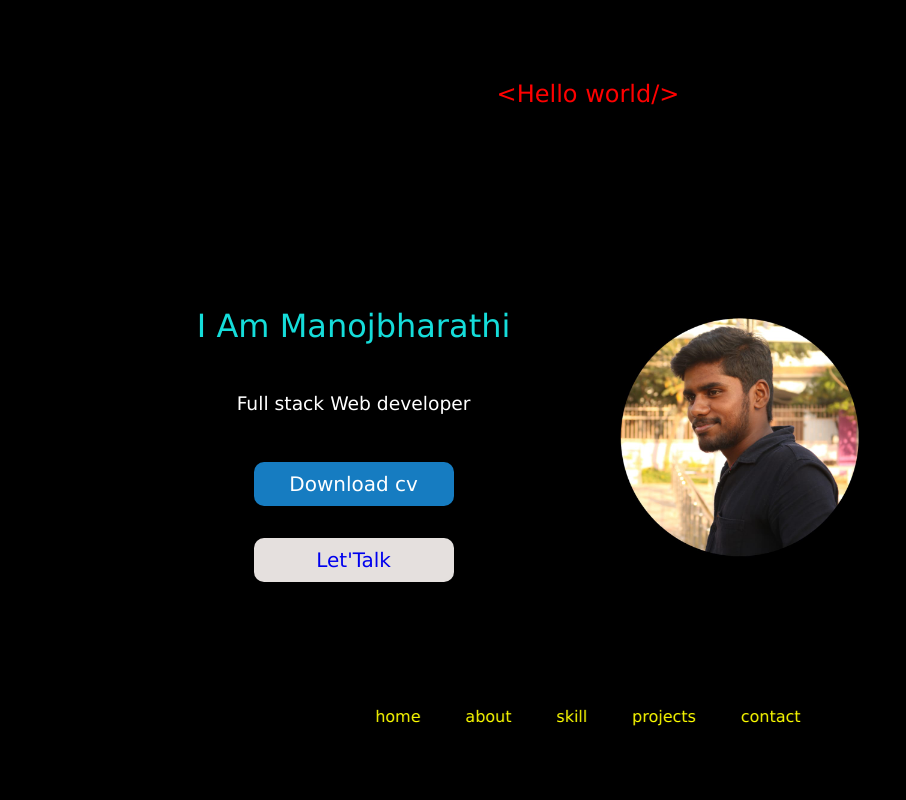
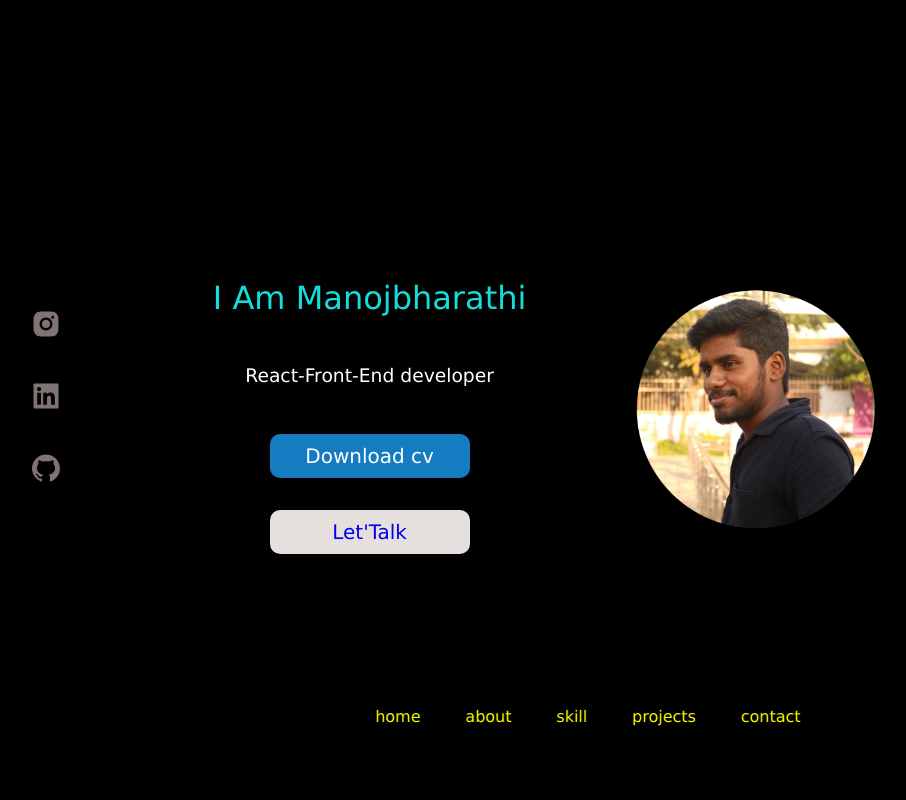
Before and after one commit to Manojkbharathi/portfolio, a React (Create React App) app: page / in a window 1280 px wide. Shown: the top 800 px of the page, without its empty margins (52-958 px from the left). Built offline with nearby package versions, Linux system fonts and the light colour scheme.

Commit message:
css modified

```diff
--- a/src/components/about-user/DetailsStyle.css
+++ b/src/components/about-user/DetailsStyle.css
@@ -7,7 +7,6 @@
   align-items: center;
   justify-content: center;
   margin-right: 3rem;
-  background-color: black;
   overflow-x: hidden;
 }
 .desc {
--- a/src/components/footer/Footer.css
+++ b/src/components/footer/Footer.css
@@ -13,7 +13,7 @@
 }
 .btn-section {
   position: relative;
-  bottom: -15rem;
+  bottom: -10rem;
   display: flex;
   align-items: center;
   justify-content: center;
@@ -34,5 +34,5 @@ a:hover {
   color: rgb(0, 251, 255);
 }
 .icon {
-  color: rgb(9, 5, 5);
+  color: rgb(127, 115, 115);
 }
--- a/src/components/header/Header.js
+++ b/src/components/header/Header.js
@@ -1,11 +1,11 @@
 import React from 'react';
 import '../header/HeaderStyle.css';
 import Profile from '../assets/WhatsApp Image 2023-07-23 at 16.19.10.jpg';
+import { AiFillInstagram, AiFillLinkedin, AiFillGithub } from 'react-icons/ai';
 import cv from '../assets/pdf/manojbharathi.pdf';
 const Header = () => {
   return (
     <div>
-      <h2 className='head'>{'<Hello world/>'}</h2>
       <div className='home' id='home'>
         <a href='#contact' className='scroll__down'>
           <hr />
@@ -15,7 +15,7 @@ const Header = () => {
         <img src={Profile} alt='' className='profile' />
         <div className='name'>
           <h1 className='profile-name'> I Am Manojbharathi</h1>
-          <h3 className='role'>Full stack Web developer</h3>
+          <h3 className='role'>React-Front-End developer</h3>
           <div className='button-items'>
             <a href={cv} download className='btn'>
               Download cv
@@ -26,6 +26,29 @@ const Header = () => {
             </a>
           </div>
         </div>
+        <div className='btn-section-header'>
+          <button className='instagram-icon'>
+            <a
+              href='https://www.instagram.com/bharathi_kannimuthu/'
+              className='icon'
+            >
+              <AiFillInstagram />
+            </a>
+          </button>
+          <button className=' linked-icon'>
+            <a
+              href='https://www.linkedin.com/feed/?trk=sem-ga_campid.14650114788_asid.150089839322_crid.656569072777_kw.www%20linkedin_d.c_tid.kwd-2246447582_n.g_mt.e_geo.9050527'
+              className='icon'
+            >
+              <AiFillLinkedin />
+            </a>
+          </button>
+          <button className=' git-icon'>
+            <a href='https://github.com/Manojkbharathi' className='icon'>
+              <AiFillGithub />
+            </a>
+          </button>
+        </div>
       </div>
     </div>
   );
--- a/src/components/header/HeaderStyle.css
+++ b/src/components/header/HeaderStyle.css
@@ -69,6 +69,16 @@
   color: white;
 }
 
+.btn-section-header {
+  position: relative;
+  right: 8%;
+  display: flex;
+  flex-direction: column;
+
+  transform: rotate(-360deg);
+
+  gap: 2rem;
+}
 @media screen and (max-width: 600px) {
   .home {
     display: flex;
@@ -80,4 +90,10 @@
   .scroll__down {
     display: none;
   }
+  .btn-section-header {
+    display: flex;
+    flex-direction: row;
+    position: relative;
+    right: 0;
+  }
 }
```
